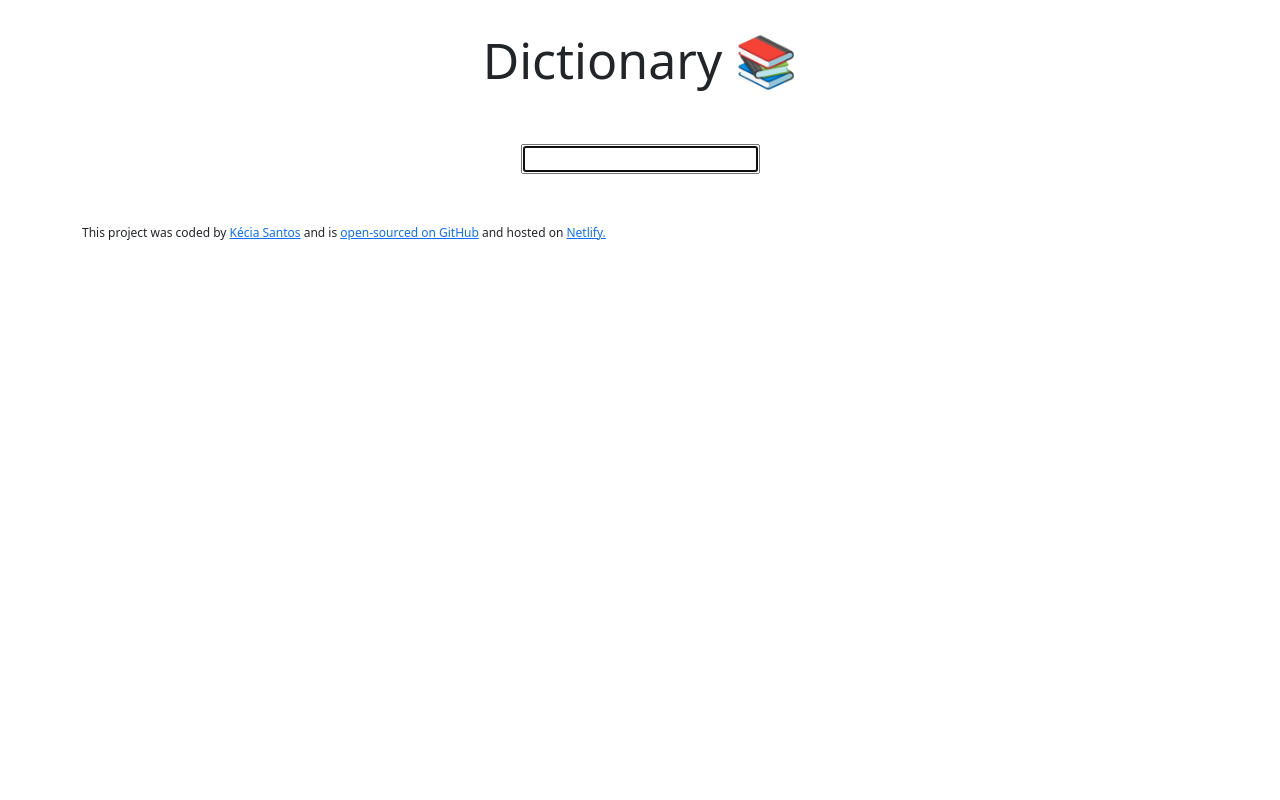
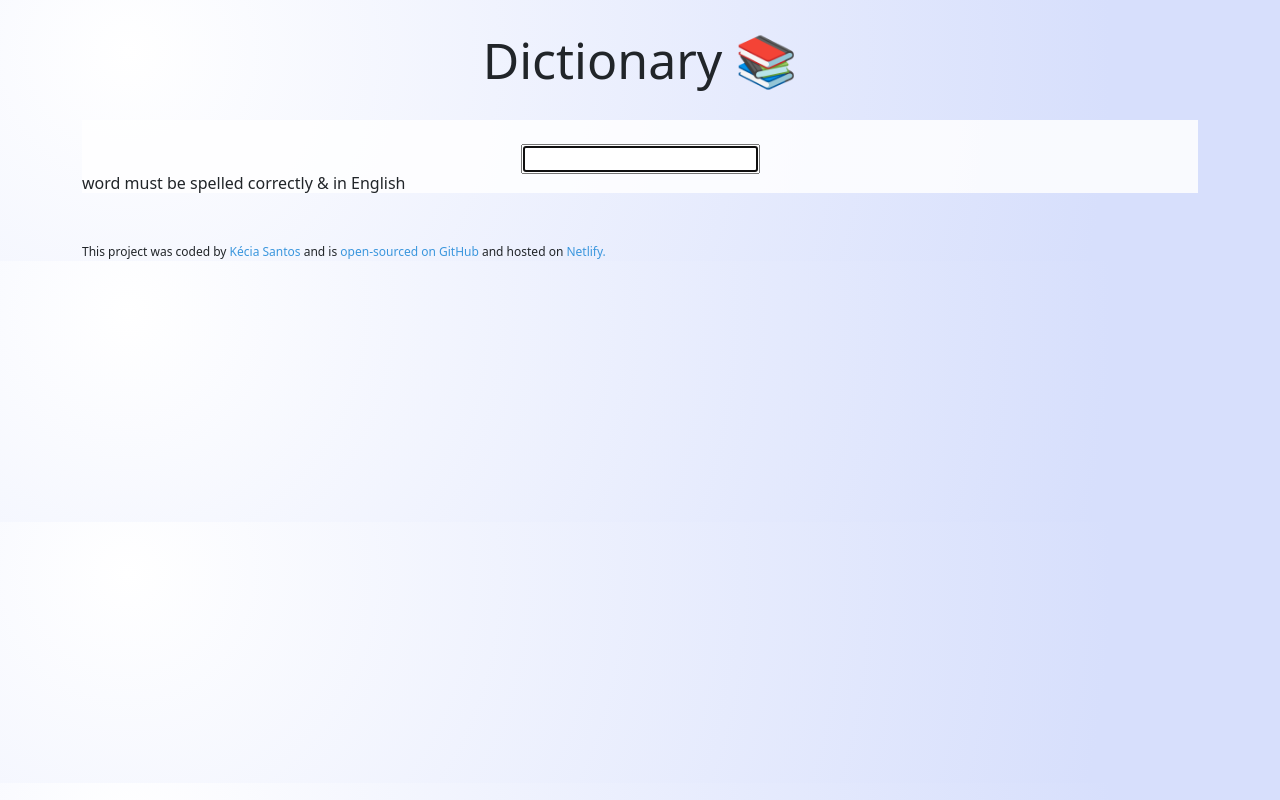
Before and after one commit to keciakaroline/react-dictionary-project, a React (Create React App) app: page / in a window 1280 px wide. Built offline with nearby package versions, Linux system fonts and the light colour scheme.

Commit message:
preparation for CSS modifications

```diff
--- a/src/App.css
+++ b/src/App.css
@@ -1,4 +1,21 @@
+body {
+  background: radial-gradient(
+    circle at 10% 20%,
+    rgb(215, 223, 252) 0%,
+    rgb(255, 255, 255) 0%,
+    rgb(215, 223, 252) 84%
+  );
+}
+
+a {
+  color: #3a96dd;
+}
+
 .App .App-footer {
   font-size: 12px;
   margin-top: 50px;
 }
+
+.App .App-footer a {
+  text-decoration: none;
+}
--- a/src/App.js
+++ b/src/App.js
@@ -5,7 +5,6 @@ export default function App() {
   return (
     <div className="App">
       <div className="container">
-        {/* <header className="App-header"></header> */}
         <main>
           <Dictionary />
         </main>
--- a/src/components/Dictionary.css
+++ b/src/components/Dictionary.css
@@ -3,3 +3,7 @@
   text-align: center;
   margin: 30px 0;
 }
+
+.Dictionary section {
+  background-color: rgba(255, 255, 255, 0.842);
+}
--- a/src/components/Dictionary.js
+++ b/src/components/Dictionary.js
@@ -27,9 +27,13 @@ export default function Dictionary() {
   return (
     <div className="Dictionary">
       <h1>Dictionary 📚</h1>
-      <form onSubmit={search} className="text-center pt-4">
-        <input type="search" autoFocus={true} onChange={handleNewKeyword} />
-      </form>
+      <section>
+        <form onSubmit={search} className="text-center pt-4">
+          <input type="search" autoFocus={true} onChange={handleNewKeyword} />
+        </form>
+        <h6>word must be spelled correctly & in English</h6>
+      </section>
+
       <Results results={results} />
     </div>
   );
--- a/src/components/Phonetic.js
+++ b/src/components/Phonetic.js
@@ -1,12 +1,16 @@
 import React from "react";
 
 export default function Phonetic(props) {
-  console.log(props.phonetic);
+  // console.log(props.phonetic);
   return (
     <div className="Phonetic">
-      <a href={props.phonetic.audio} target="_blank">
-        {" "}
-        Click here to listen{" "}
+      <a href={props.phonetic.audio} target="_blank" rel="noreferrer">
+        <img
+          src="https://yeyeong-react-dictionary.netlify.app/static/media/volume-up.1175ee35976a5046a3b8c79c30515164.svg"
+          alt="volume"
+          width="20"
+          height="20"
+        ></img>
       </a>
 
       {props.phonetic.text}
--- a/src/components/Results.js
+++ b/src/components/Results.js
@@ -6,6 +6,7 @@ export default function Results(props) {
   if (props.results) {
     return (
       <div className="Results">
+        <section>
           <h2 className="text-center my-5">{props.results.word}</h2>
 
           {props.results.phonetics.map(function (phonetic, index) {
@@ -15,12 +16,12 @@ export default function Results(props) {
               </div>
             );
           })}
-
+        </section>
         {props.results.meanings.map(function (meaning, index) {
           return (
-            <div key={index}>
+            <section key={index}>
               <Meaning meaning={meaning} />
-            </div>
+            </section>
           );
         })}
       </div>
```
Lines whose indentation alone changed are shown as unchanged.
